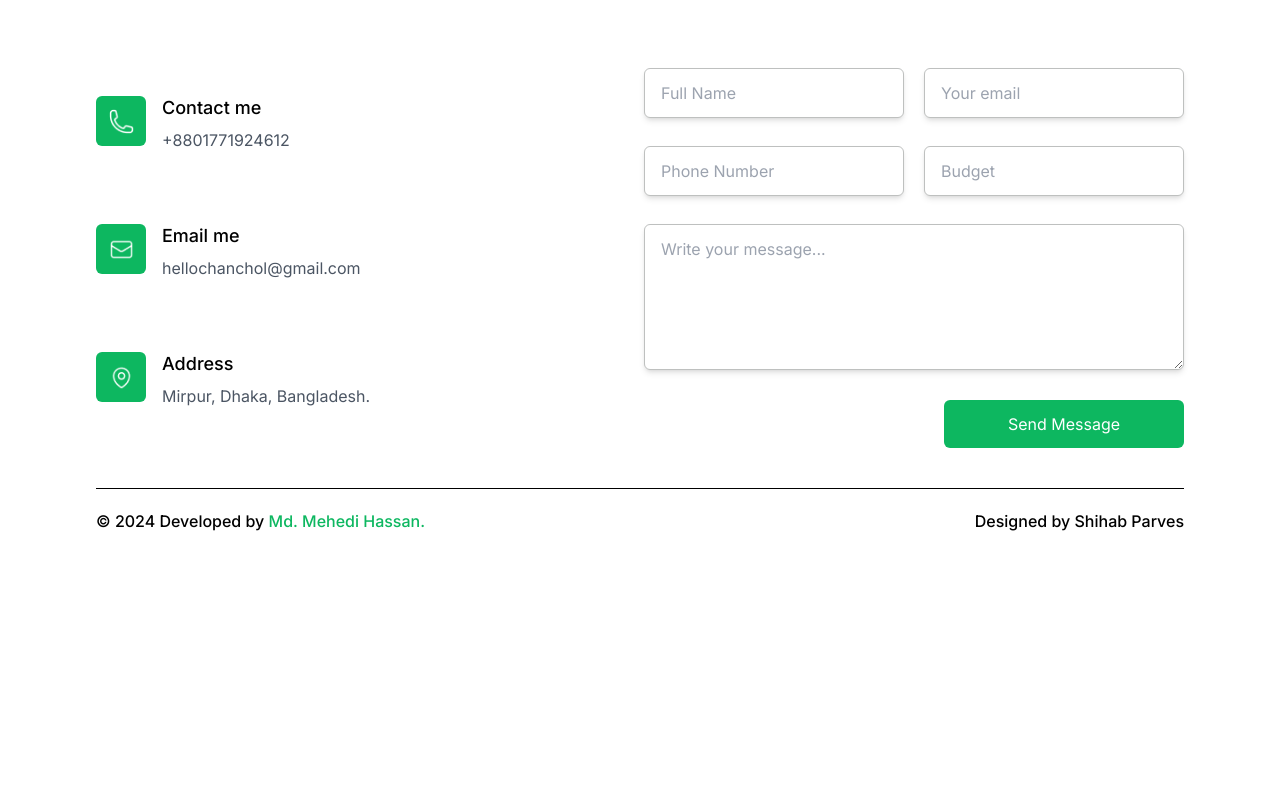
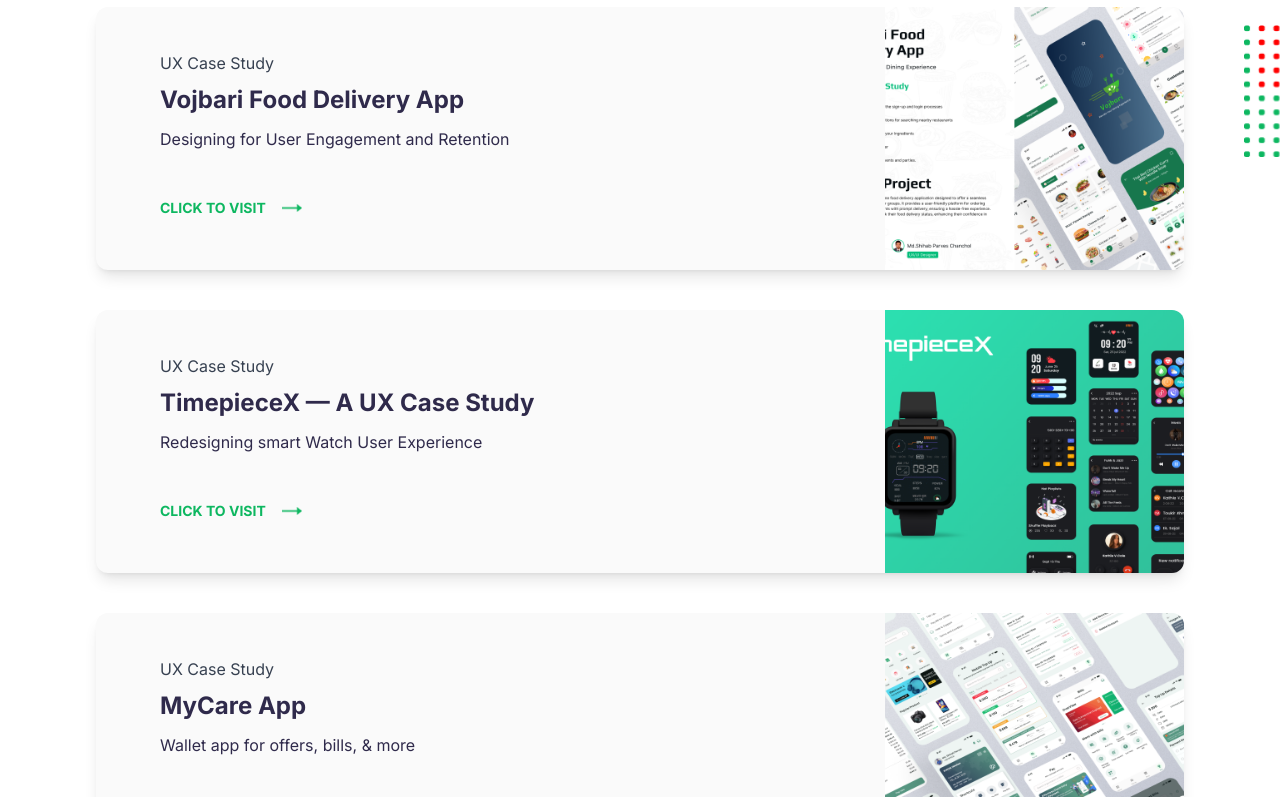
Before and after one commit to mehedihassandev/portfolio-nextjs, a Next.js app: page / in a window 1280 px wide. Shown: the part 2703-3500 px from the top of the page. Before the commit the page ends 3268 px from the top, so only its background shows below. Built offline with nearby package versions, Linux system fonts and the light colour scheme.

Commit message:
PN-00: Add CaseStudy component to home page

```diff
--- /dev/null
+++ b/src/app/(pages)/_home/case-study.tsx
@@ -0,0 +1,63 @@
+import { caseStudies } from "@/app/_constant/case-study-constant";
+import Image from "next/image";
+
+export const CaseStudy = () => {
+    return (
+        <section>
+            <Image
+                src="/assets/square-shape.png"
+                alt="ellipse"
+                width={36}
+                height={132}
+                className="relative top-64 right-0 w-[36px] h-[132px] z-50 ml-auto"
+            />
+
+            <div className="px-5 lg:px-24 mx-auto max-w-screen-2xl">
+                <h3 className="text-[40px] text-black font-bold leading-[66px]">
+                    My <span className="text-primary">Case Studies</span>
+                </h3>
+
+                {caseStudies.map((caseStudy, index) => (
+                    <div
+                        key={index}
+                        className="relative flex bg-clip-border rounded-xl bg-case_study text-gray-700 shadow-lg w-full flex-row mt-10"
+                    >
+                        <div className="py-10 w-full px-16">
+                            <h6 className="block leading-[32px] text-gray-700 text-[16px] pb-1">
+                                UX Case Study
+                            </h6>
+                            <h4 className="block mb-2 text-2xl antialiased font-bold leading-snug tracking-normal text-[#2F2A4B]">
+                                {caseStudy.title}
+                            </h4>
+                            <p className="block mb-8 text-base antialiased leading-[30px] text-[#2F2A4B]">
+                                {caseStudy.description}
+                            </p>
+                            <a
+                                href={caseStudy.link}
+                                className="flex items-center gap-4 py-3 text-sm font-bold text-center uppercase transition-all rounded-lg text-primary"
+                            >
+                                Click to Visit{" "}
+                                <Image
+                                    alt="arrow"
+                                    width={20}
+                                    height={20}
+                                    src="/assets/arrow-right.png"
+                                />
+                            </a>
+                        </div>
+
+                        <div className="relative w-2/5">
+                            <img
+                                src={caseStudy.imageUrl}
+                                alt="card-image"
+                                className="object-cover w-full h-full rounded-r-xl"
+                            />
+                        </div>
+                    </div>
+                ))}
+            </div>
+        </section>
+    );
+};
+
+export default CaseStudy;
--- /dev/null
+++ b/src/app/_constant/case-study-constant.ts
@@ -0,0 +1,20 @@
+export const caseStudies = [
+    {
+        title: "Vojbari Food Delivery App",
+        description: "Designing for User Engagement and Retention",
+        imageUrl: "/assets/case1.png",
+        link: "#",
+    },
+    {
+        title: "TimepieceX — A UX Case Study",
+        description: "Redesigning smart Watch User Experience",
+        imageUrl: "/assets/case2.png",
+        link: "#",
+    },
+    {
+        title: "MyCare App",
+        description: "Wallet app for offers, bills, & more",
+        imageUrl: "/assets/case3.png",
+        link: "#",
+    },
+];
--- a/src/app/page.tsx
+++ b/src/app/page.tsx
@@ -1,5 +1,6 @@
 import About from "./(pages)/_home/about";
 import Achievement from "./(pages)/_home/achievement";
+import CaseStudy from "./(pages)/_home/case-study";
 import Hero from "./(pages)/_home/hero";
 import Skills from "./(pages)/_home/skills";
 import Slider from "./(pages)/_home/slider";
@@ -12,6 +13,7 @@
             <Skills />
             <About />
             <Slider />
+            <CaseStudy />
         </>
     );
 }
```
